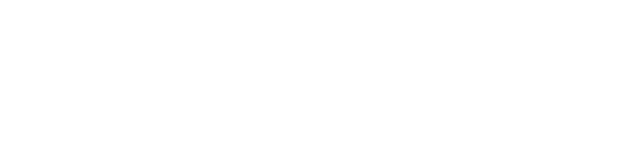
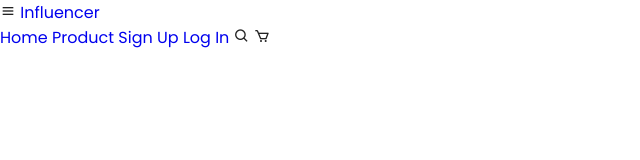
Before and after one commit to anisur-rahmab/influencer-website, a plain HTML site: page index.html in a window 1280 px wide. Shown: the whole page, without its empty margins (0-640 px from the left). Drawn offline with nearby package versions, Linux system fonts and the light colour scheme.

Commit message:
something code send in github repo

```diff
--- a/css/style.css
+++ b/css/style.css
@@ -0,0 +1,24 @@
+@import url('https://fonts.googleapis.com/css2?family=Poppins:ital,wght@0,100;0,200;0,300;0,400;0,500;0,600;0,700;0,800;0,900;1,100;1,200;1,300;1,400;1,500;1,600;1,700;1,800;1,900&display=swap');
+
+* {
+  margin: 0;
+  padding: 0;
+  box-sizing: border-box;
+  text-decoration: none;
+  border: none;
+  outline: none;
+  scroll-behavior: smooth;
+  font-family: "Poppins", sans-serif;
+}
+
+:root {
+  --text-color: #222;
+  --second-text-color: #666;
+  --btn-color: #c50685;
+  --white-color: #fff;
+}
+
+body {
+  color: var(--text-color);
+  overflow-x: hidden;
+}
--- a/index.html
+++ b/index.html
@@ -11,7 +11,19 @@
 </head>
 <body>
 
-
+  <!-- header section ------------------------------------------------------->
+  <header class="header">
+    <i class='bx bx-menu' id="menu-icon"></i>
+    <a href="#" class="logo">Influencer</a>
+    <nav class="navbar">
+      <a href="#">Home</a>
+      <a href="#">Product</a>
+      <a href="#">Sign Up</a>
+      <a href="#">Log In</a>
+      <i class='bx bx-search'></i>
+      <i class='bx bx-cart'></i>
+    </nav>
+  </header>
 
 </body>
 </html>
```
